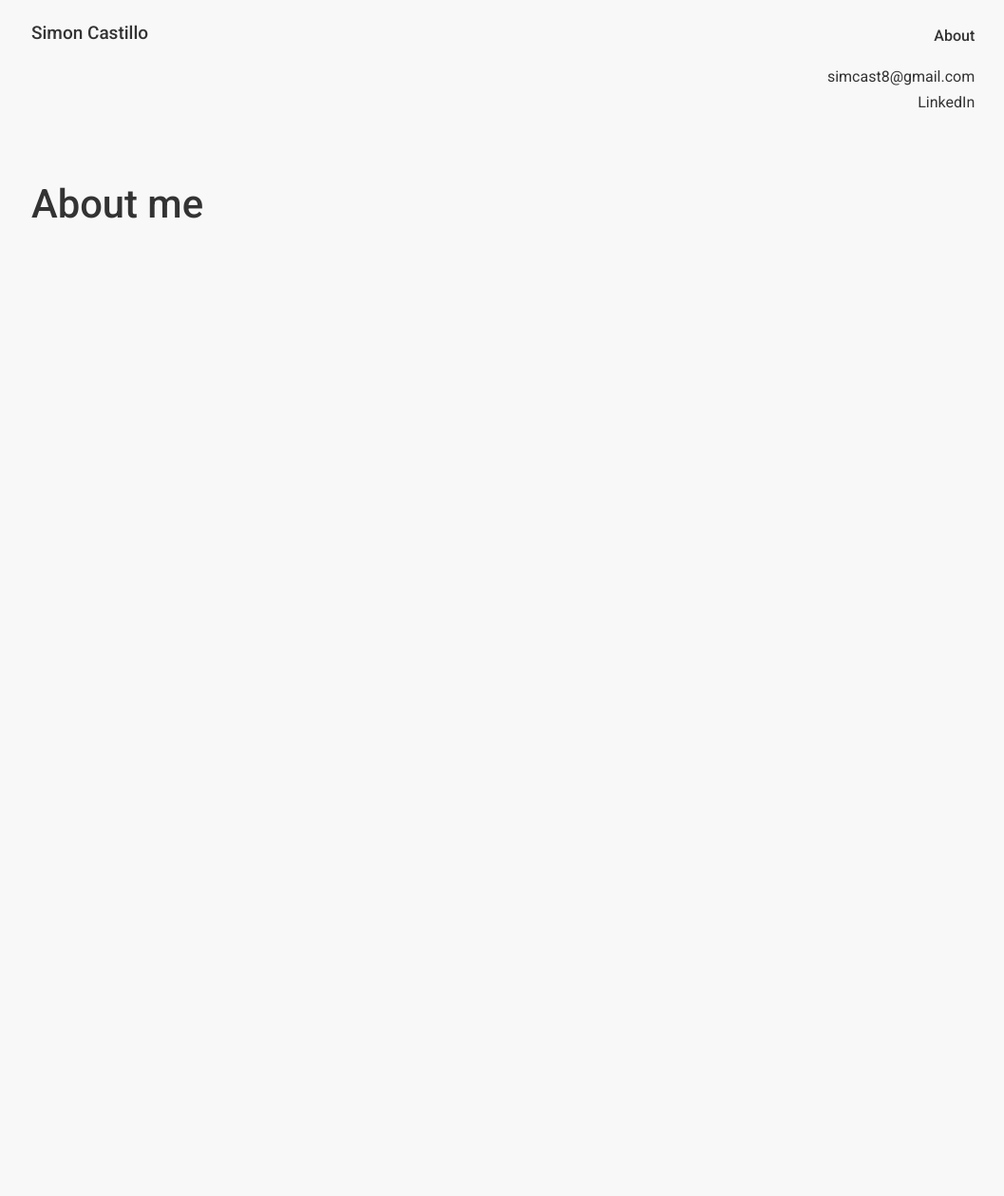
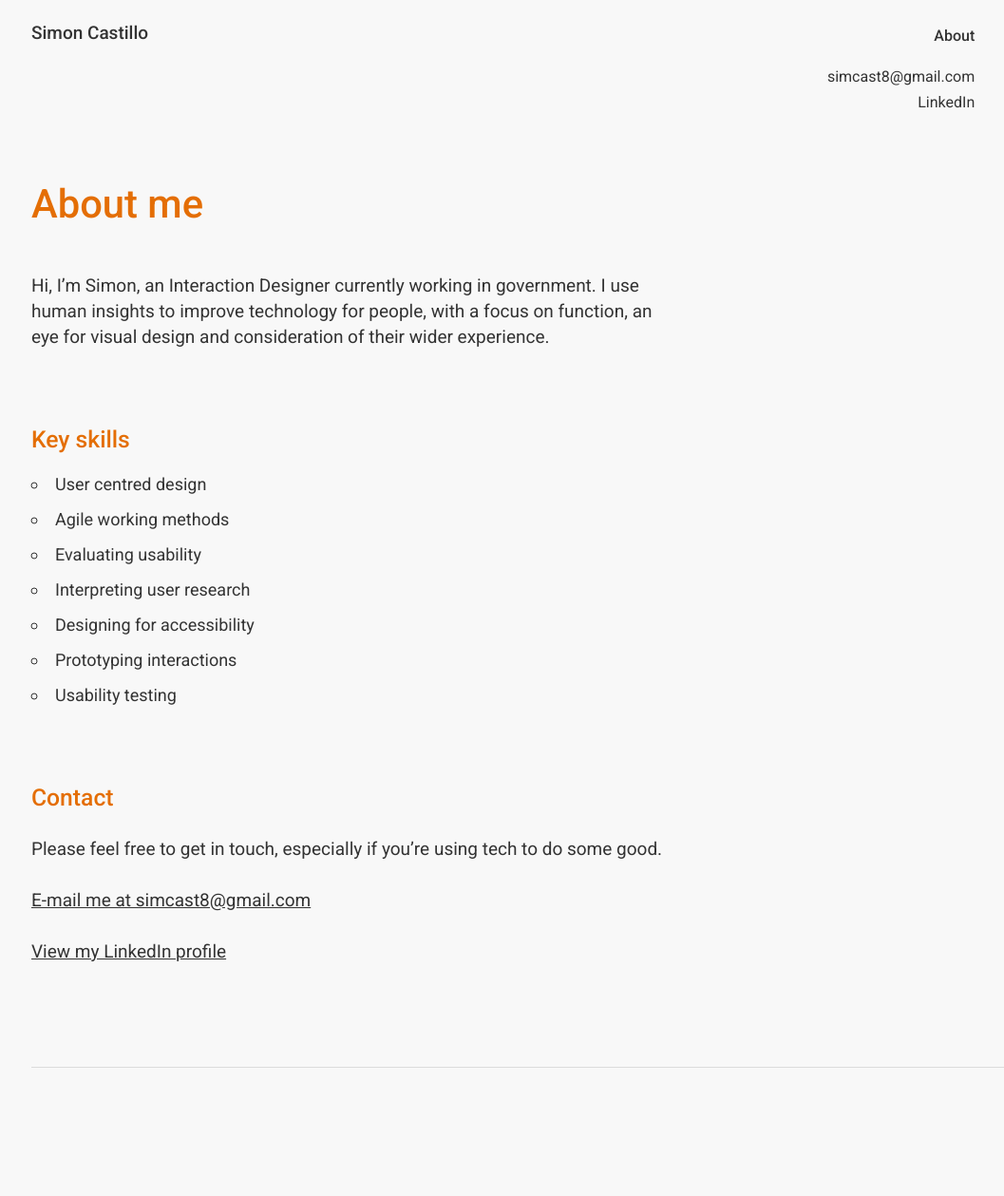
Before and after one commit to simon-castillo/portfolio, a website: page site/about.html in a window 1280 px wide. Shown: the whole page at 95% size, without its empty margins (95-1152 px from the left). Before the commit the page ends 800 px from the top, so only its background shows below. Drawn offline with Linux system fonts and the light colour scheme.

Commit message:
about page

```diff
--- a/site/about.html
+++ b/site/about.html
@@ -50,26 +50,30 @@
       </div>
 
   <div class="row">
-  <div class="twelve-columns">
-    <h1 class="pageTitle">About me</h1>
-  </div>
-  </div>
+    <div class="eight columns about-page">
 
-  <!--
-  <div class="row">
-    <div class="six columns">
-        <p>I currently work in government so most of my experience comes from
-          working on agile, user-centred projects with diverse user bases.</p>
-        <p>I'm particularly interested in complex problems and finding solutions
-           that are accessible, inclusive and genuinely useful.</p>
-        <p>Feel free to get in touch, especially if
-          you're using tech to do some good.</p>
+        <h1 class="pageTitle">About me</h1>
+        <p>Hi, I’m Simon, an Interaction Designer currently working in government. I use human insights to improve technology for people, with a focus on function, an eye for visual design and consideration of their wider experience.</p>
 
-          <p><a href="mailto:simcast8@gmail.com">simcast8@gmail.com</a></p>
-          <p><a href="https://www.linkedin.com/in/castillosimon/" target="_blank">LinkedIn</a></p>
+        <h2 style="margin-top: 8.1rem;">Key skills</h2><span>
+        <ul style="margin-bottom: 8.1rem;">
+          <li>User centred design</li>
+          <li>Agile working methods</li>
+          <li>Evaluating usability</li>
+          <li>Interpreting user research</li>
+          <li>Designing for accessibility</li>
+          <li>Prototyping interactions</li>
+          <li>Usability testing</li>
+        </ul>
+
+        <h2>Contact</h2>
+        <p>Please feel free to get in touch, especially if you’re using tech to do some good.</p>
+          <p><a href="mailto:simcast8@gmail.com">E-mail me at simcast8@gmail.com</a></p>
+          <p><a href="https://www.linkedin.com/in/castillosimon/" target="_blank">View my LinkedIn profile</a></p>
     </div>
   </div>
 
+<!--
   <br>
   <br>
 
@@ -162,8 +166,26 @@
 
 -->
 
+<div class="row">
+  <div class="twelve columns">
+    <footer class="footer">
+      <!--<div class="previous-next-container">
+        <a href="accessibility.html"><div class="previous-next-button">
+          <p>< Designing for accessibility</p>
+        </div></a>
+        <a href="energywiser.html"><div class="previous-next-button">
+          <p>EnergyWiser ></p>
+        </div></a>
+      </div>
+      <ul>
+        <li><a href="https://www.linkedin.com/in/castillosimon/" target="_blank">LinkedIn</a></li>
+        <li><a href="mailto:simcast8@gmail.com" target="_blank">simcast8@gmail.com</a></li>
+      </ul>-->
+    </footer>
+  </div>
 </div>
 
+</div>
 
 </body>
 
--- a/site/scss/partials/_custom.scss
+++ b/site/scss/partials/_custom.scss
@@ -100,6 +100,15 @@ p {
   }
 }
 
+.about-page {
+  h1, h2 {color: $accentColour;}
+  h1 {display: inline-block;}
+  h2 {font-size: 2.47rem;}
+  .profile-pic {
+    display: inline-block;
+    width:8.1rem;}
+}
+
 /* Footer */
 
 .footer {
```
Also changed, not shown: site/accessibility.html (+2 -2 lines), site/energywiser.html (+1 -1 lines), site/ho.html (+1 -1 lines), site/index.html (+1 -1 lines), site/mapping-participants.html (+1 -1 lines), site/css/main.css, site/images/about/profile-pic.png (added), site/images/designing-for-accessibility/surfacing-content.svg, site/images/home/ho.svg, 1 other file.
